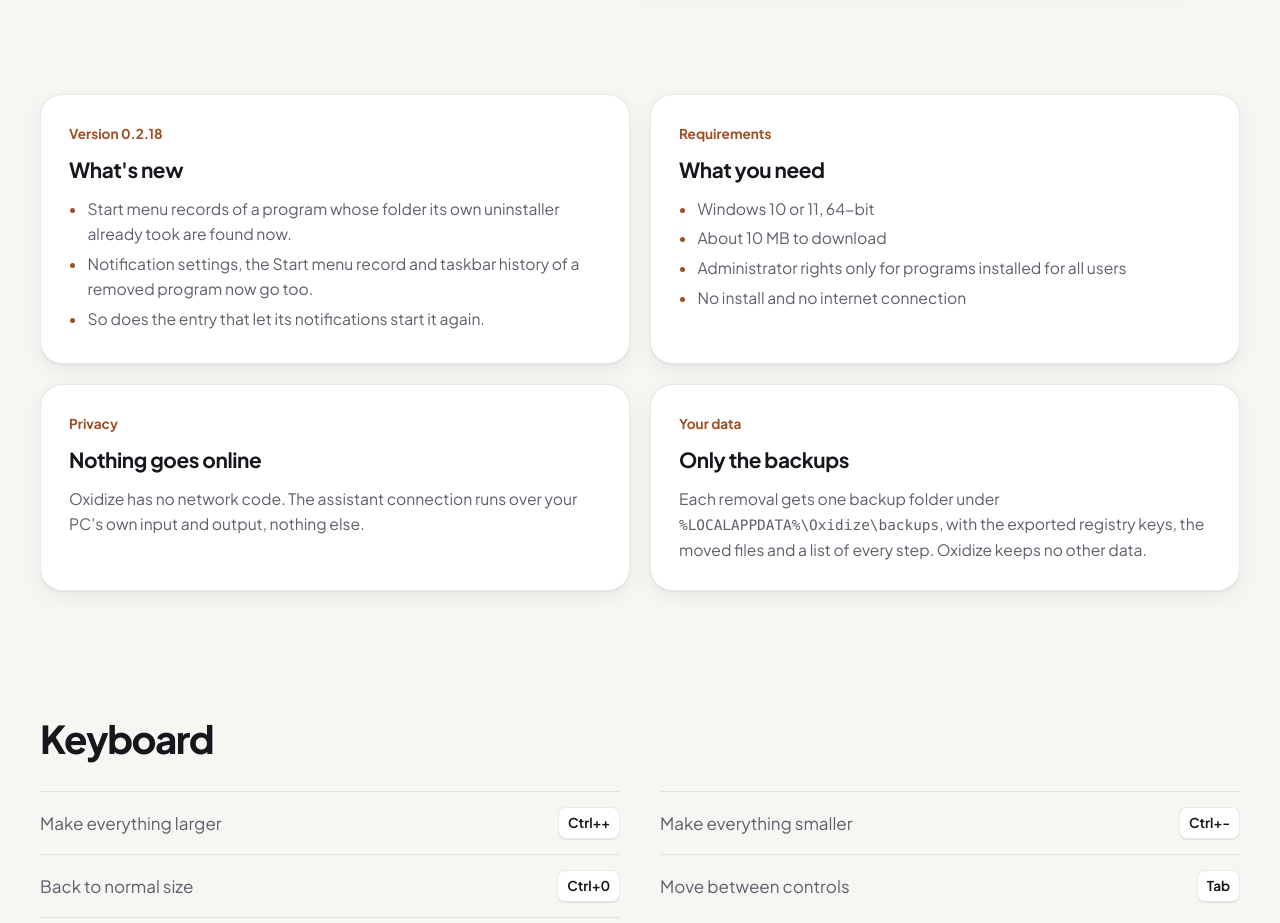
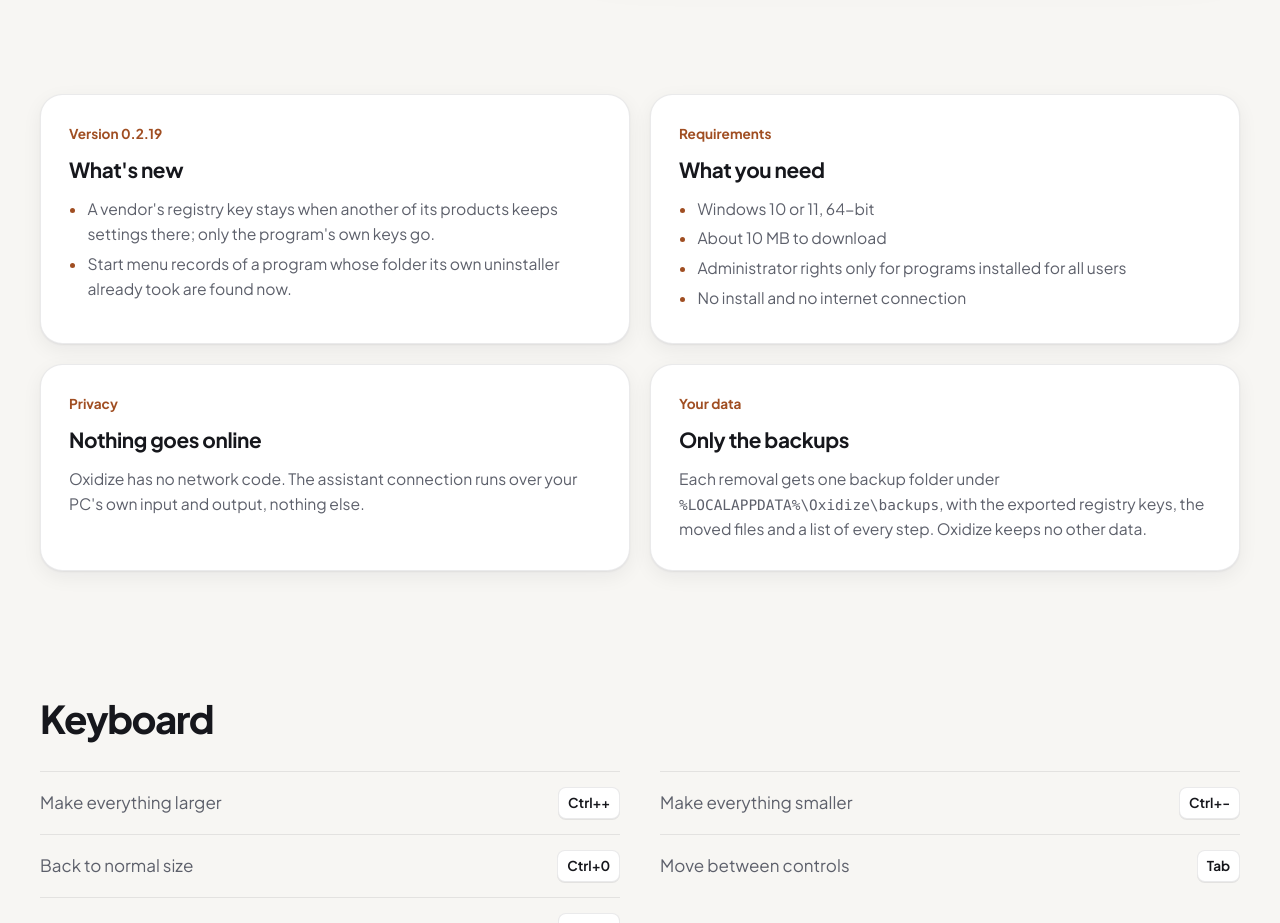
Before and after one commit to dominikkoenitzer/Oxidize, a plain HTML site: page site/index.html in a window 1280 px wide. Shown: the part 6340-7263 px from the top of the page. Drawn offline with Linux system fonts and the light colour scheme.

Commit message:
Show 0.2.19 on the download page

```diff
--- a/site/index.html
+++ b/site/index.html
@@ -467,9 +467,9 @@
 <h2 id="new-h" class="vh">Details</h2>
 <div class="grid2">
 <div class="card">
-<div class="num">Version 0.2.18</div>
+<div class="num">Version 0.2.19</div>
 <h3>What's new</h3>
-<ul><li>Start menu records of a program whose folder its own uninstaller already took are found now.</li><li>Notification settings, the Start menu record and taskbar history of a removed program now go too.</li><li>So does the entry that let its notifications start it again.</li></ul>
+<ul><li>A vendor's registry key stays when another of its products keeps settings there; only the program's own keys go.</li><li>Start menu records of a program whose folder its own uninstaller already took are found now.</li></ul>
 </div>
 <div class="card">
 <div class="num">Requirements</div>
```
Also changed, not shown: site/page.json (+3 -4 lines).
